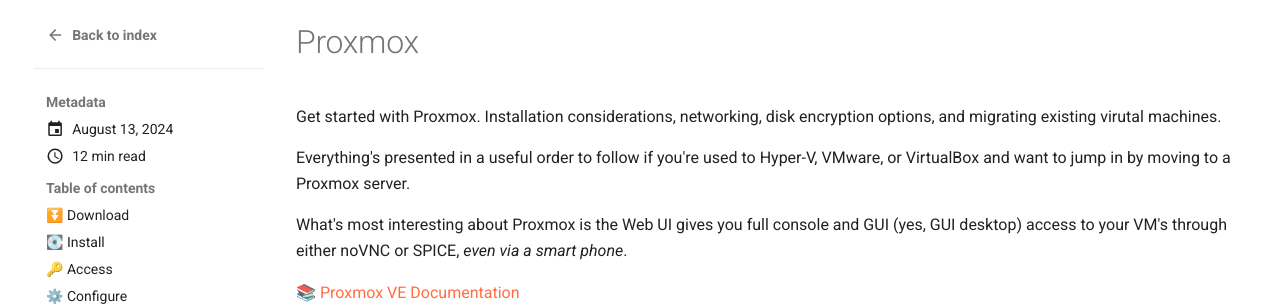
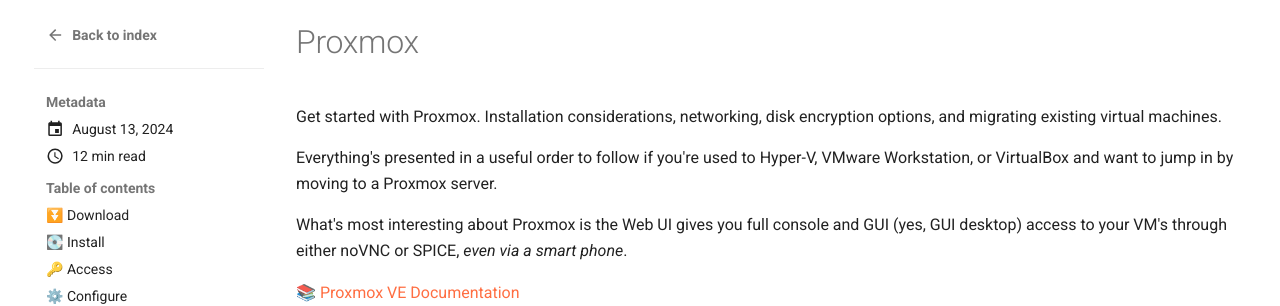
Before and after one commit to straysheep-dev/straysheep-dev.github.io, an MkDocs documentation site: the page built from docs/blog/posts/proxmox.md, in a window 1280 px wide and 1400 px high. Shown: the part 124-430 px from the top of the window. Built offline with MkDocs 1.6.1 and Material for MkDocs 9.7.7, drawn with Linux system fonts in a browser that asks for light colours; comment, search, counter and statistics services are not loaded; some of the changed text lies outside the part shown.

Commit message:
Update blog

```diff
--- a/docs/blog/posts/proxmox.md
+++ b/docs/blog/posts/proxmox.md
@@ -16,9 +16,9 @@
 
 # Proxmox
 
-Get started with Proxmox. Installation considerations, networking, disk encryption options, and migrating existing virutal machines.
+Get started with Proxmox. Installation considerations, networking, disk encryption options, and migrating existing virtual machines.
 
-Everything's presented in a useful order to follow if you're used to Hyper-V, VMware, or VirtualBox and want to jump in by moving to a Proxmox server.
+Everything's presented in a useful order to follow if you're used to Hyper-V, VMware Workstation, or VirtualBox and want to jump in by moving to a Proxmox server.
 
 What's most interesting about Proxmox is the Web UI gives you full console and GUI (yes, GUI desktop) access to your VM's through either noVNC or SPICE, *even via a smart phone*.
 
```
Also changed, not shown: other parts of docs/blog/posts/proxmox.md (+3 -3 lines).
